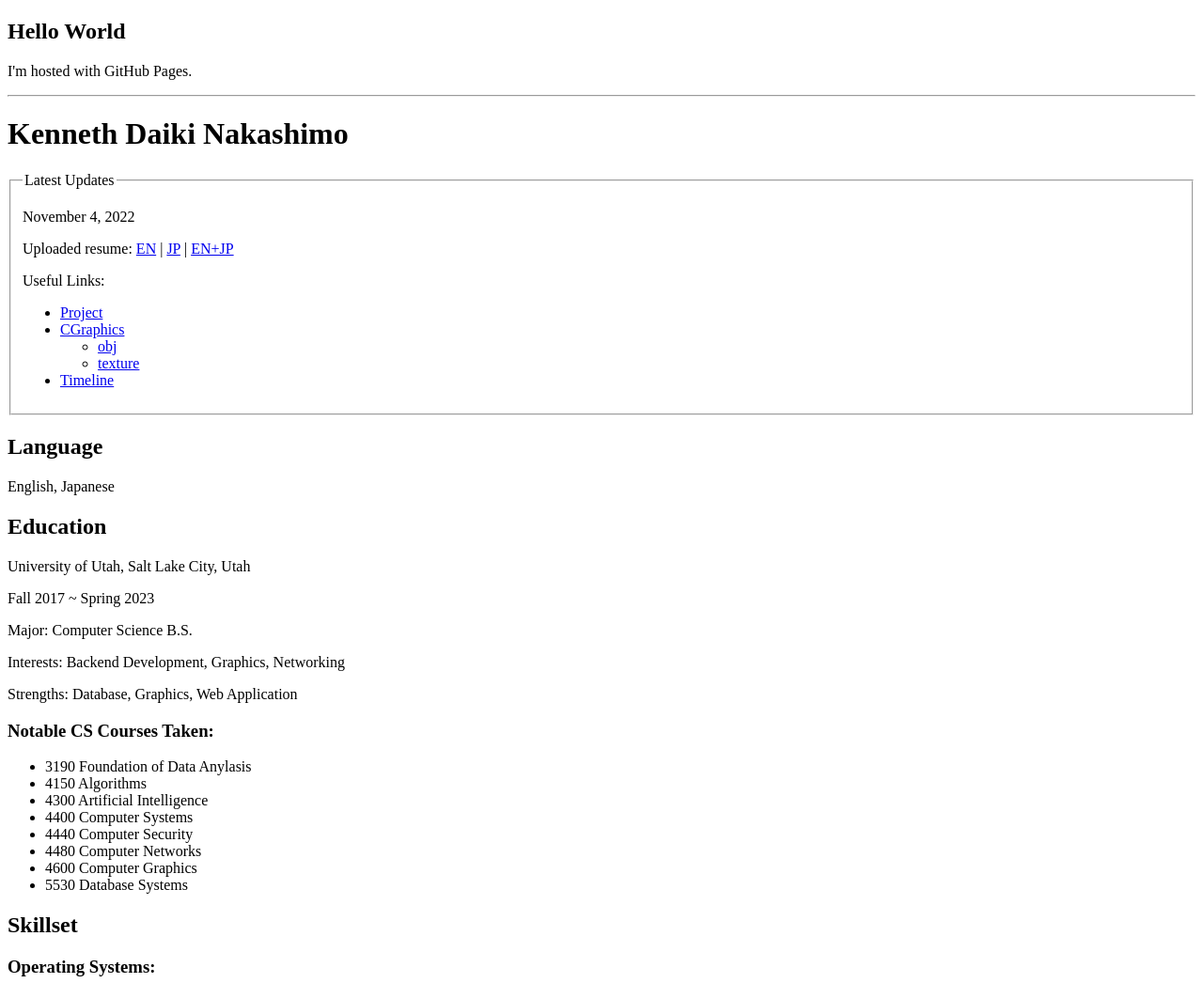
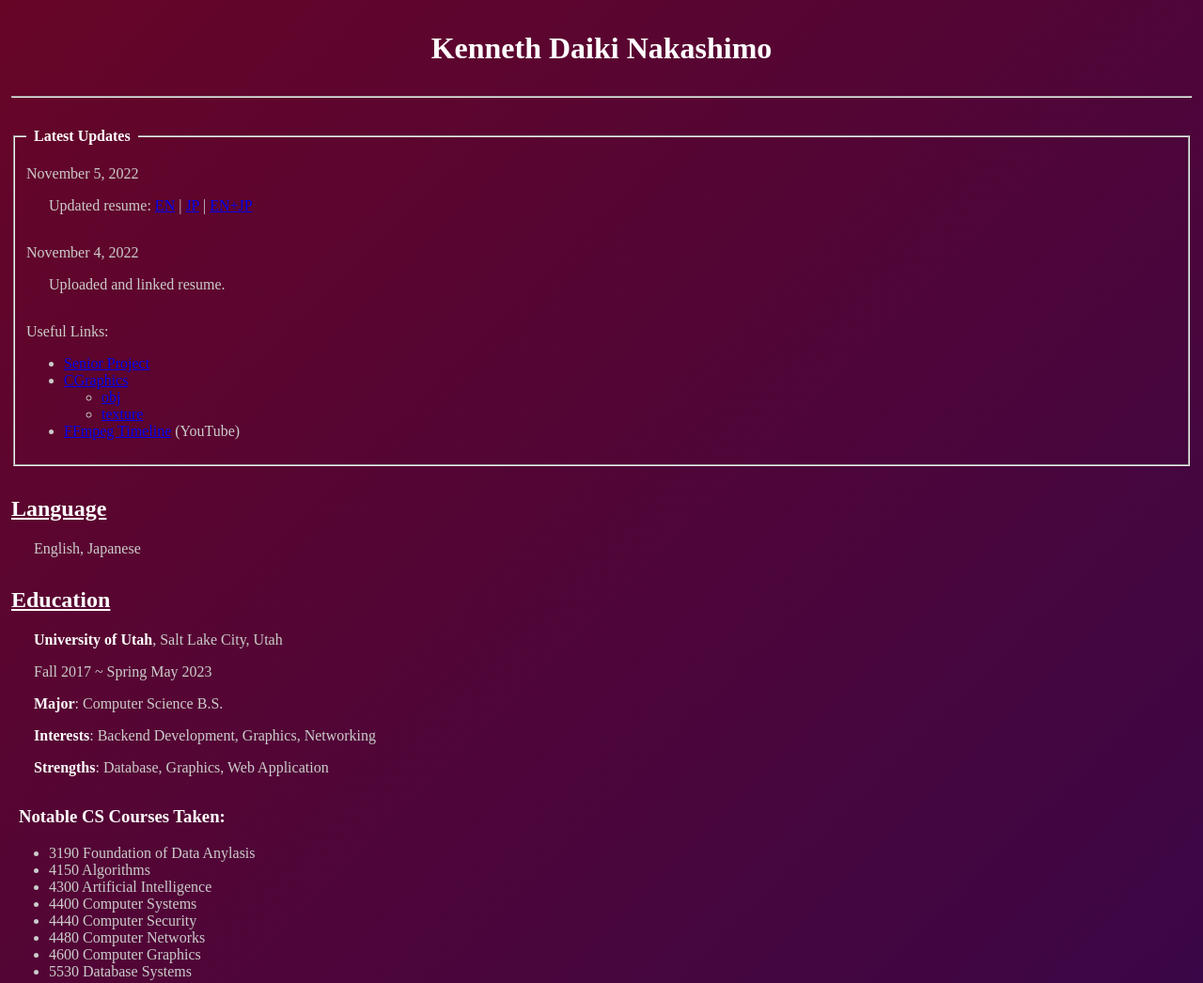
Before and after one commit to u1130131/bcf22, a plain HTML site: page index.html in a window 1280 px wide. Shown: the top 1046 px of the page at 94% size. Drawn offline with Linux system fonts and the light colour scheme.

Commit message:
Add simple style to page
Implementing a main layout stylesheet.

```diff
--- a/index.html
+++ b/index.html
@@ -1,29 +1,36 @@
 <!DOCTYPE html>
 <html lang="en-US">
+
 <head>
   <meta charset="utf-8" />
   <meta name="viewport" content="width=device-width, initial-scale=1.0" />
-    <title>Digital Resume</title>
+  <link href="styles/mainlayout.css" rel="stylesheet">
+  <title>Digital Portfolio</title>
 </head>
+
 <body>
-    <h2>Hello World</h2>
-    <p>I'm hosted with GitHub Pages.</p>
+  <div class="content">
+    <h1>Kenneth Daiki Nakashimo</h1>
     <hr />
-    <h1>Kenneth Daiki Nakashimo</h1>
-
     <fieldset>
-      <legend>Latest Updates</legend>
-      <p>November 4, 2022</p>
-      <p>Uploaded resume: <a href="documents/Nov22-Resume-en.pdf">EN</a> | <a href="documents/Nov22-Resume-jp.pdf">JP</a> | <a href="documents/Nov22-Resume-en+jp.pdf">EN+JP</a></p>
-      <p>Useful Links:</p>
+      <legend class="bolder-text">Latest Updates</legend>
+      <p class="no-indent">November 5, 2022</p>
+      <p>Updated resume: <a href="documents/Nov22-Resume-en.pdf">EN</a> | <a
+          href="documents/Nov22-Resume-jp.pdf">JP</a>
+        |
+        <a href="documents/Nov22-Resume-en+jp.pdf">EN+JP</a>
+      </p>
+      <p class="space-top no-indent">November 4, 2022</p>
+      <p>Uploaded and linked resume.</p>
+      <p class="space-top no-indent">Useful Links:</p>
       <ul>
-        <li><a href="https://my.eng.utah.edu/~u1130131/Team8Dev.html">Project</a></li>
+        <li><a href="https://my.eng.utah.edu/~u1130131/Team8Dev.html">Senior Project</a></li>
         <li><a href="projects/computer-graphics/project4.html">CGraphics</a></li>
         <ul>
           <li><a href="projects/computer-graphics/teapot.obj">obj</a></li>
           <li><a href="projects/computer-graphics/bricks.png">texture</a></li>
         </ul>
-        <li><a href="https://www.youtube.com/watch?v=gJ_Az3EHYK8">Timeline</a></li>
+        <li><a href="https://www.youtube.com/watch?v=gJ_Az3EHYK8">FFmpeg Timeline</a> (YouTube)</li>
       </ul>
     </fieldset>
 
@@ -31,11 +38,11 @@
     <p>English, Japanese</p>
 
     <h2>Education</h2>
-    <p>University of Utah, Salt Lake City, Utah</p>
-    <p>Fall 2017 ~ Spring 2023</p>
-    <p>Major: Computer Science B.S.</p>
-    <p>Interests: Backend Development, Graphics, Networking</p>
-    <p>Strengths: Database, Graphics, Web Application</p>
+    <p><span class="bolder-text">University of Utah</span>, Salt Lake City, Utah</p>
+    <p>Fall 2017 ~ Spring May 2023</p>
+    <p><span class="bolder-text">Major</span>: Computer Science B.S.</p>
+    <p><span class="bolder-text">Interests</span>: Backend Development, Graphics, Networking</p>
+    <p><span class="bolder-text">Strengths</span>: Database, Graphics, Web Application</p>
     <h3>Notable CS Courses Taken:</h3>
     <ul>
       <li>3190 Foundation of Data Anylasis</li>
@@ -127,5 +134,7 @@
     <p>Pair</p>
     <p>Something..</p>
     <p>Something..</p>
+  </div>
 </body>
+
 </html>
--- /dev/null
+++ b/styles/mainlayout.css
@@ -0,0 +1,54 @@
+body {
+    background-image: linear-gradient(135deg, rgb(103, 5, 39), #3a0647, rgb(5, 39, 103));
+    color: #ffffff;
+    height: 100%;
+    margin: 0;
+    width: 100%;
+}
+
+.content {
+    padding: 0.75rem;
+}
+
+h1 {
+    text-align: center !important;
+}
+
+hr {
+    margin: 2rem 0;
+}
+
+legend {
+    padding: 0 0.5rem;
+}
+
+h2 {
+    text-decoration: underline;
+    text-underline-position: auto;
+}
+
+.space-top, h2 {
+    margin-top: 2rem;
+}
+
+.no-indent {
+    margin-left: 0;
+}
+
+.bolder-text {
+    color: #ffffff;
+    font-weight: bold;
+}
+
+p {
+    margin-left: 1.5rem;
+}
+
+h3 {
+    margin-left: 0.5rem;
+    margin-top: 2rem;
+}
+
+p, li {
+    color: #cccccc;
+}
```
Lines whose indentation alone changed are shown as unchanged.
